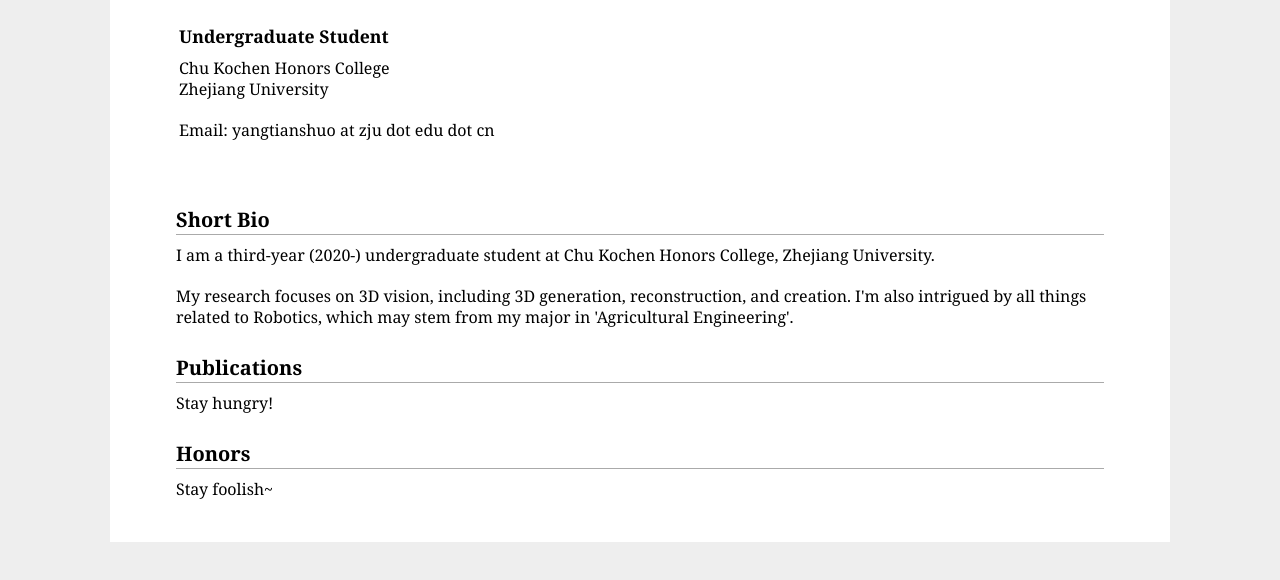
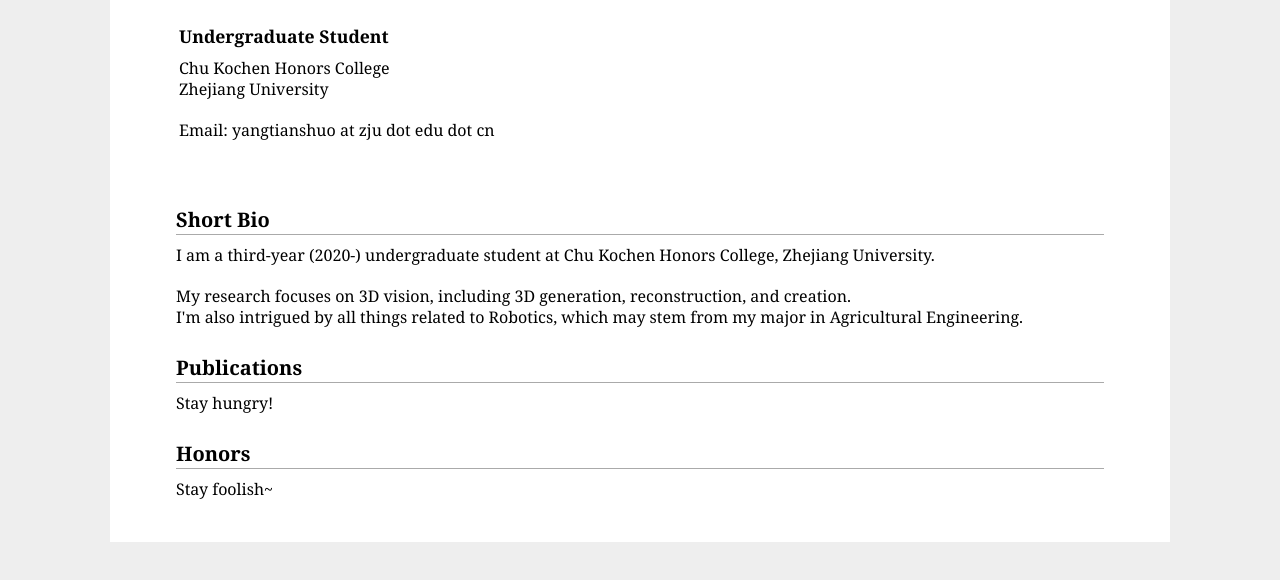
Before and after one commit to VIOLINARTHUR/VIOLINARTHUR.github.io, a plain HTML site: page index.html in a window 1280 px wide. Shown: the part 134-714 px from the top of the page. Drawn offline with Linux system fonts and the light colour scheme.

Commit message:
Update index.html

```diff
--- a/index.html
+++ b/index.html
@@ -54,8 +54,8 @@
 <p>
 I am a third-year (2020-) undergraduate student at Chu Kochen Honors College, Zhejiang University.</br>
 <br/>
-My research focuses on 3D vision, including 3D generation, reconstruction, and creation.
-I'm also intrigued by all things related to Robotics, which may stem from my major in 'Agricultural Engineering'.
+My research focuses on 3D vision, including 3D generation, reconstruction, and creation.<br/>
+I'm also intrigued by all things related to Robotics, which may stem from my major in Agricultural Engineering.
 </p>
 
 
```
